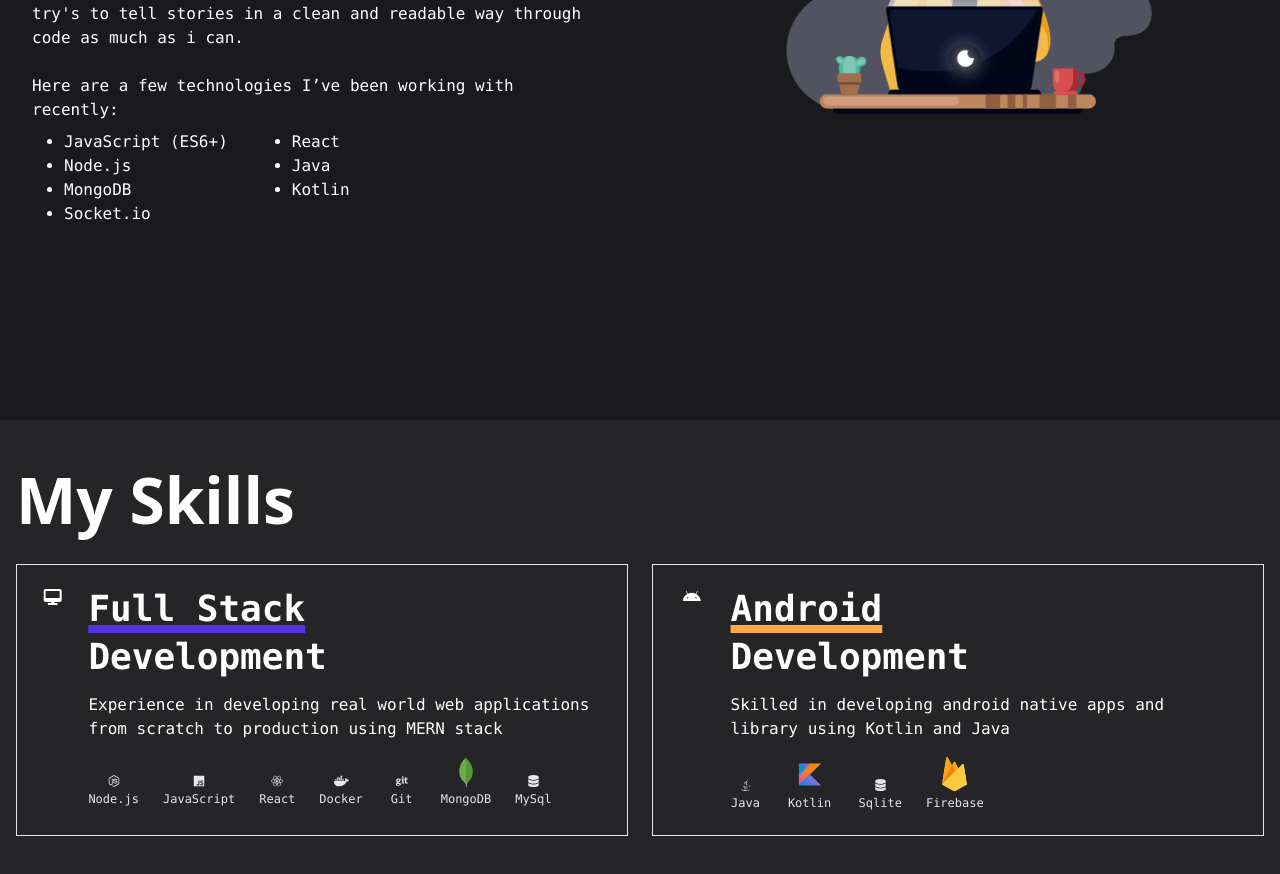
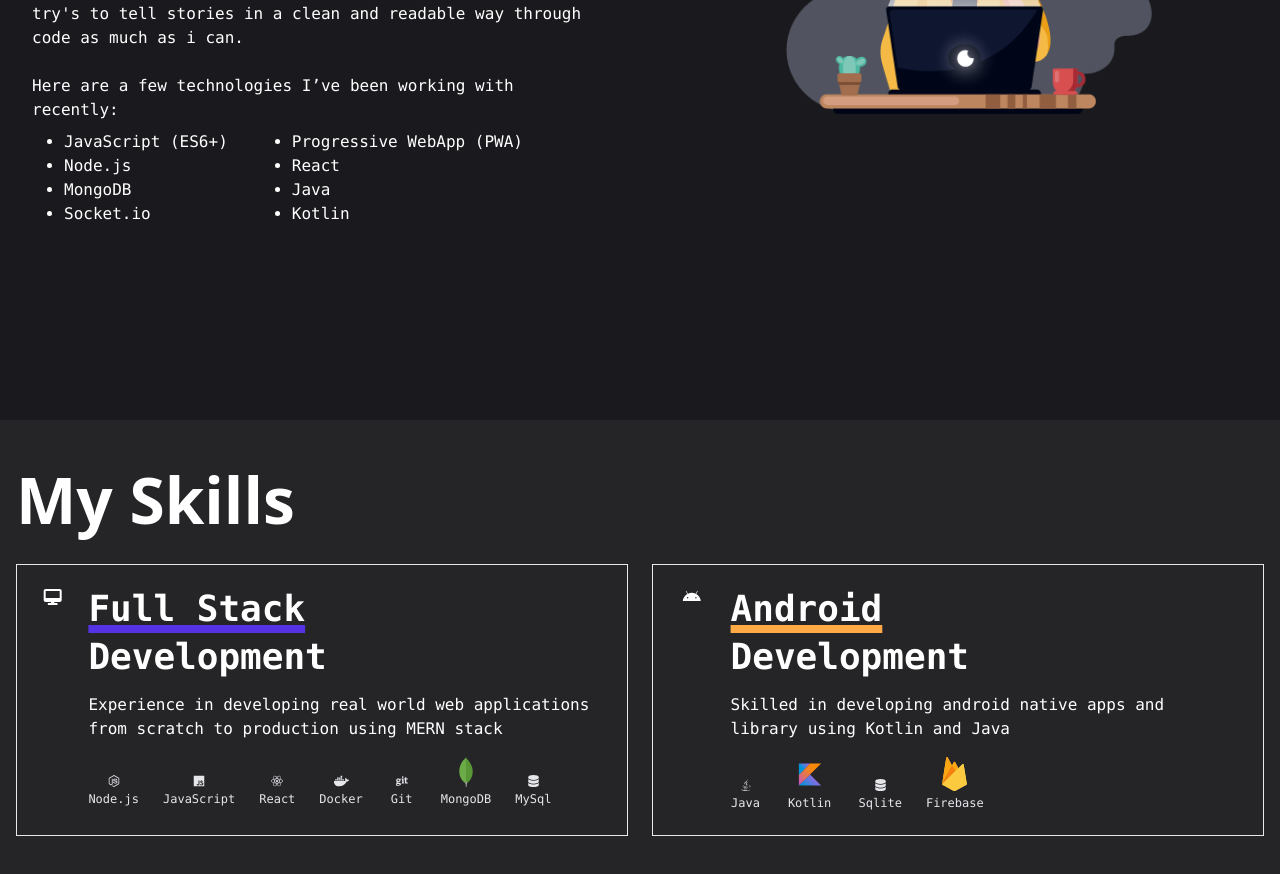
Before and after one commit to yosefw1221/yosefw1221.github.io, a Next.js app: page / in a window 1280 px wide. Shown: the part 1260-2134 px from the top of the page. Built offline with nearby package versions, Linux system fonts and the light colour scheme.

Commit message:
adds new skill

```diff
--- a/components/About/index.tsx
+++ b/components/About/index.tsx
@@ -33,6 +33,7 @@ export default function Index({innerRef}:any) {
               <li>Socket.io</li>
             </ol>
             <ol className="list-disc">
+              <li>Progressive WebApp (PWA)</li>
               <li>React</li>
               <li>Java</li>
               <li>Kotlin</li>
```
